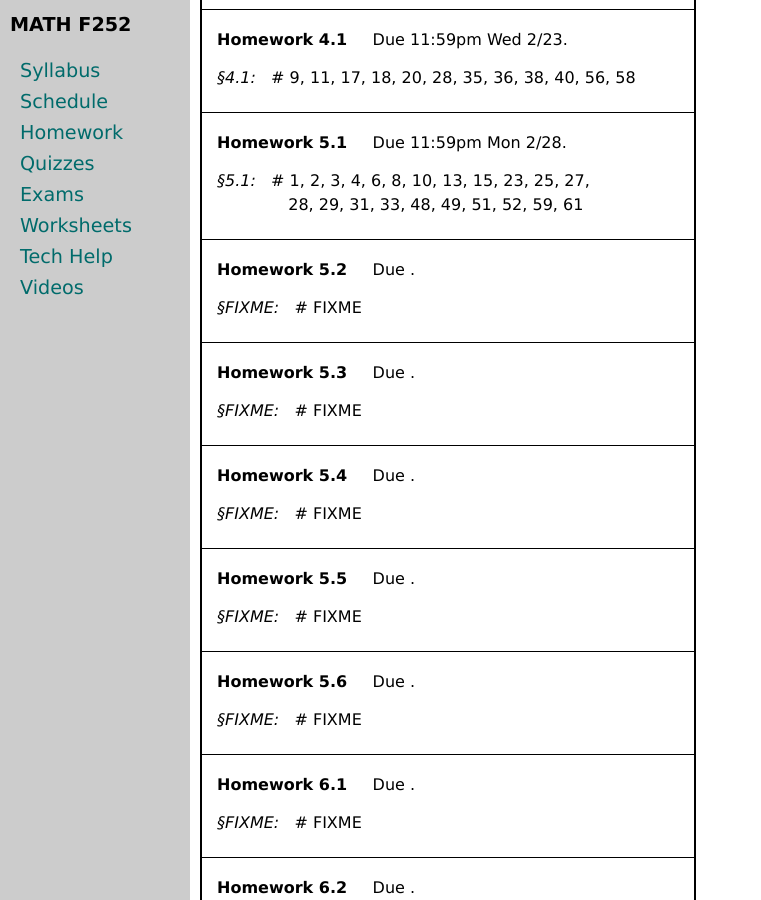
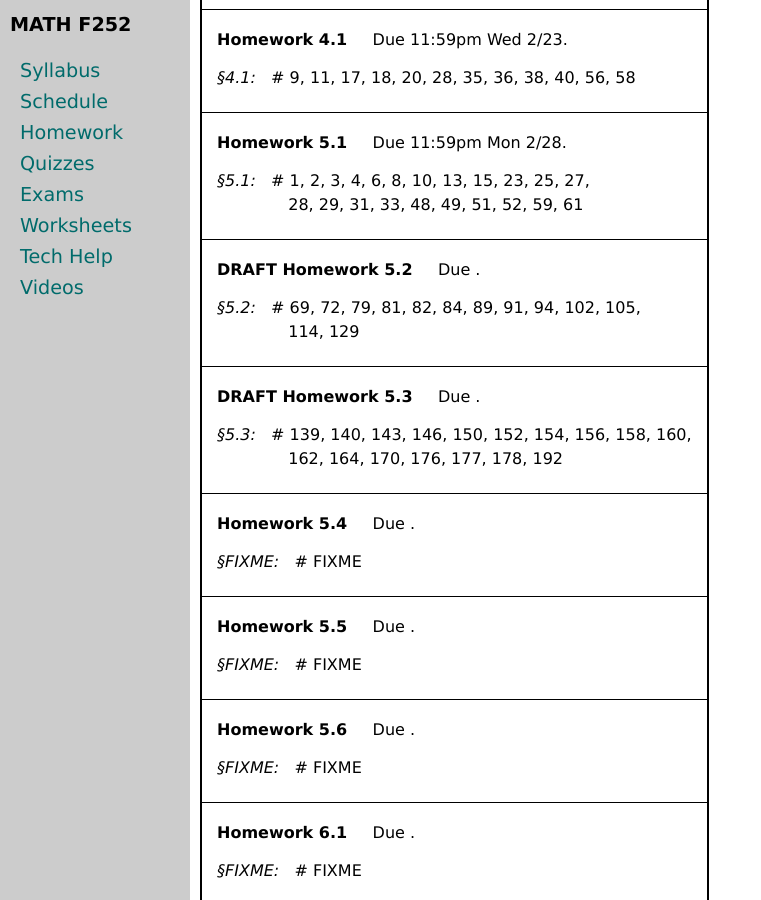
Before and after one commit to uaf-math/calc2, a Jekyll site: the page built from homework.md, in a window 1280 px wide and 900 px high, scrolled down 2008 px. Shown: the whole window, without its empty margins (0-761 px from the left). Built offline with Jekyll 4.4.1, drawn with Linux system fonts in a browser that asks for light colours.

Commit message:
Draft the next two homeworks.

```diff
--- a/_data/homework.yml
+++ b/_data/homework.yml
@@ -98,14 +98,16 @@
   - section: 5.1
     problems: 1, 2, 3, 4, 6, 8, 10, 13, 15, 23, 25, 27,
     cont: 28, 29, 31, 33, 48, 49, 51, 52, 59, 61
-- name: Homework 5.2
+- name: DRAFT Homework 5.2
   sections:
-  - section: FIXME
-    problems: FIXME
-- name: Homework 5.3
+  - section: 5.2
+    problems: 69, 72, 79, 81, 82, 84, 89, 91, 94, 102, 105,
+    cont: 114, 129
+- name: DRAFT Homework 5.3
   sections:
-  - section: FIXME
-    problems: FIXME
+  - section: 5.3
+    problems: 139, 140, 143, 146, 150, 152, 154, 156, 158, 160,
+    cont: 162, 164, 170, 176, 177, 178, 192
 - name: Homework 5.4
   sections:
   - section: FIXME
```
